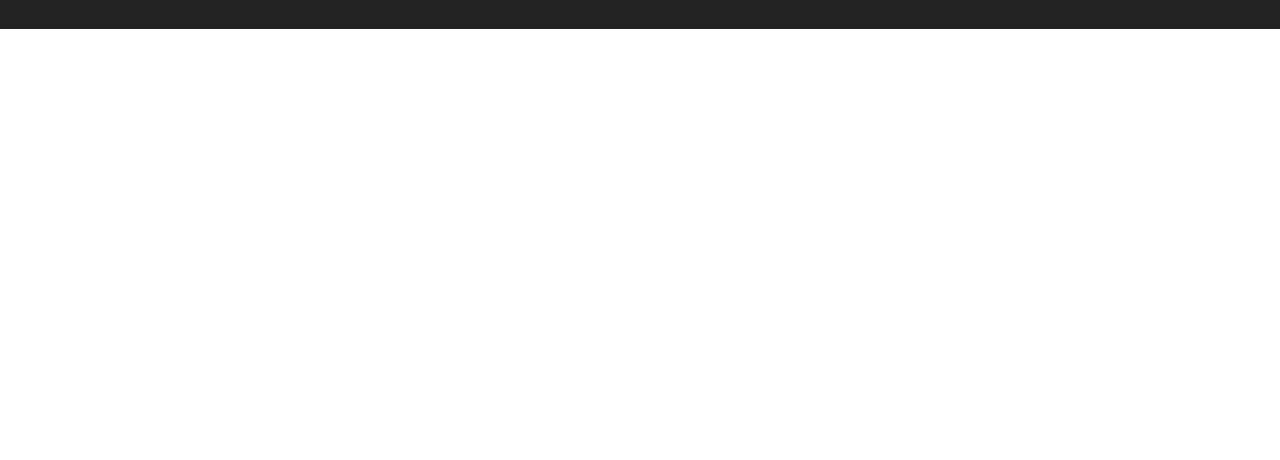
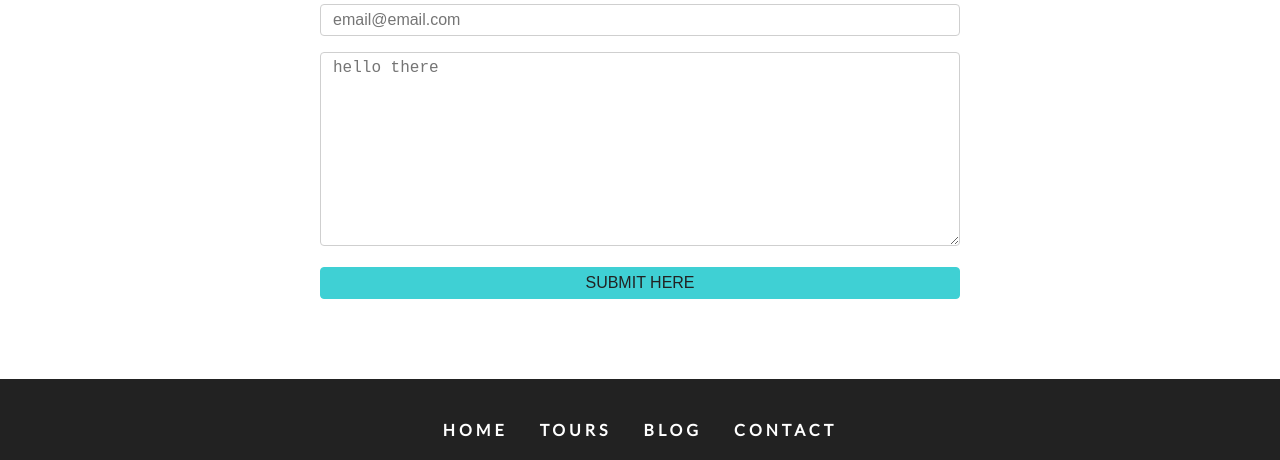
Before and after one commit to dwyfrequency/backroads-gatsby, a Gatsby site: page /contact in a window 1280 px wide. Shown: the part 771-1231 px from the top of the page. Before the commit the page ends 800 px from the top, so only its background shows below. Built offline with nearby package versions, Linux system fonts and the light colour scheme; Gatsby itself is replaced by a stand-in of ours.

Commit message:
adding contact form

```diff
--- a/src/components/Footer.js
+++ b/src/components/Footer.js
@@ -2,16 +2,16 @@ import React from 'react'
 import styles from '../css/footer.module.css'
 import links from '../constants/links'
 import socialIcons from '../constants/social-icons'
-import { Link } from 'gatsby'
+import AniLink from 'gatsby-plugin-transition-link/AniLink'
 
 const Footer = () => {
   return (
     <footer className={styles.footer}>
       <div className={styles.links}>
         {links.map(({ path, text }) => (
-          <Link to={path} key={text}>
+          <AniLink fade to={path} key={text}>
             {text}
-          </Link>
+          </AniLink>
         ))}
       </div>
       <div className={styles.icons}>
--- a/src/components/Navbar.js
+++ b/src/components/Navbar.js
@@ -4,7 +4,7 @@
 import links from '../constants/links'
 import socialIcons from '../constants/social-icons'
 import logo from '../images/logo.svg'
-import { Link } from 'gatsby'
+import AniLink from 'gatsby-plugin-transition-link/AniLink'
 
 const Navbar = () => {
   const [isOpen, setNav] = useState(false)
@@ -31,7 +31,9 @@
         >
           {links.map(({ path, text }) => (
             <li key={text}>
-              <Link to={path}>{text}</Link>
+              <AniLink fade to={path}>
+                {text}
+              </AniLink>
             </li>
           ))}
         </ul>
--- /dev/null
+++ b/src/components/contact/Contact.js
@@ -0,0 +1,50 @@
+import React from 'react'
+import Title from '../Title'
+import styles from '../../css/contact.module.css'
+const Contact = () => {
+  return (
+    <section className={styles.contact}>
+      <Title title="contact" subtitle="us" />
+      <div className={styles.center}>
+        <form className={styles.form}>
+          <div>
+            <input
+              type="text"
+              name="name"
+              id="name"
+              className={styles.formControl}
+              placeholder="john smith"
+            />
+          </div>
+          <div>
+            <input
+              type="email"
+              name="email"
+              id="email"
+              className={styles.formControl}
+              placeholder="email@email.com"
+            />
+          </div>
+          <div>
+            <textarea
+              name="message"
+              id="message"
+              rows="10"
+              className={styles.formControl}
+              placeholder="hello there"
+            />
+          </div>
+          <div>
+            <input
+              type="submit"
+              value="submit here"
+              className={styles.submit}
+            />
+          </div>
+        </form>
+      </div>
+    </section>
+  )
+}
+
+export default Contact
--- a/src/pages/contact.js
+++ b/src/pages/contact.js
@@ -1,11 +1,13 @@
-import React from "react"
-import Layout from "../components/Layout"
-import StyledHero from "../components/StyledHero"
-import { graphql } from "gatsby"
+import React from 'react'
+import Layout from '../components/Layout'
+import StyledHero from '../components/StyledHero'
+import { graphql } from 'gatsby'
+import Contact from '../components/contact/Contact'
 export default function contact({ data }) {
   return (
     <Layout>
       <StyledHero img={data.contactBcg.childImageSharp.fluid} />
+      <Contact />
     </Layout>
   )
 }
--- a/src/pages/index.js
+++ b/src/pages/index.js
@@ -5,7 +5,7 @@ import About from '../components/Home/About'
 import Services from '../components/Home/Services'
 import StyledHero from '../components/StyledHero'
 import { graphql } from 'gatsby'
-// import AniLink from "gatsby-plugin-transition-link/AniLink"
+import AniLink from 'gatsby-plugin-transition-link/AniLink'
 export default ({ data }) => (
   <Layout>
     <StyledHero home="true" img={data.defaultBcg.childImageSharp.fluid}>
@@ -13,9 +13,9 @@ export default ({ data }) => (
         title="continue exploring"
         info=" Lorem ipsum dolor sit amet consectetur adipisicing elit. Eius, officiis."
       >
-        {/* <AniLink fade to="/tours" className="btn-white">
+        <AniLink fade to="/tours" className="btn-white">
           explore tours
-        </AniLink> */}
+        </AniLink>
       </Banner>
     </StyledHero>
     <About />
```
Also changed, not shown: src/pages/404.js (+4 -4 lines).
